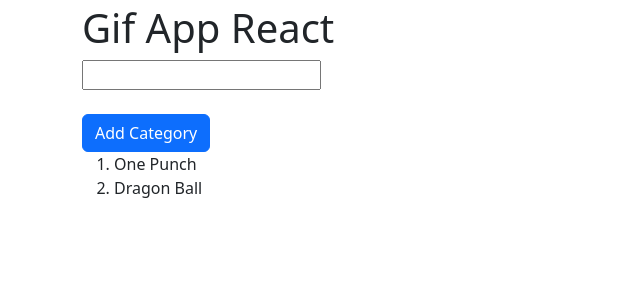
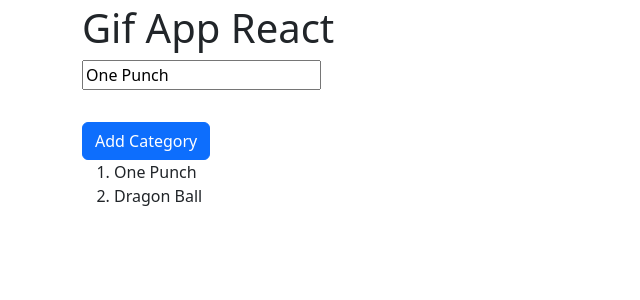
Before and after one commit to mlestrella843/GifApp-React, a React (Vite) app: page / in a window 1280 px wide. Shown: the top 300 px of the page, without its empty margins (0-640 px from the left). Built offline with nearby package versions, Linux system fonts and the light colour scheme.

Commit message:
Receiveng data Input from user

```diff
--- a/src/GifApp.jsx
+++ b/src/GifApp.jsx
@@ -1,5 +1,6 @@
 
   import { useState } from "react";
+  import { AddCategory } from "./components/AddCategory";
   import Button from 'react-bootstrap/Button';
   import Form from 'react-bootstrap/Form';
   import InputGroup from 'react-bootstrap/InputGroup';
@@ -25,8 +26,11 @@
             {/* Title */}
             <h1>Gif App React</h1>
 
-            {/* Input */}
-            <input className="mb-3 b-5" />
+            {/* { Input */}
+
+            <AddCategory />
+
+             {/* <input className="mb-3 border border-dark w-25" />  */}
 
             {/* Listado fr Gifs */}
 
--- /dev/null
+++ b/src/components/AddCategory.jsx
@@ -0,0 +1,36 @@
+import { useState } from 'react';
+
+
+export const AddCategory = () => {
+
+   const [ inputValue, setInputValue ] = useState('One Punch');
+
+   //Desestructuramos el evento sacando el target
+   const onInputChange = ( {target} ) => {
+       // console.log(target.value);
+         setInputValue(target.value);
+   }
+
+   const onSubmit = (event) => {
+        event.preventDefault();
+        console.log(inputValue);
+
+   }
+
+
+    return (
+
+            <form onSubmit={ (event) => onSubmit(event) }>
+                <input
+                    type="text"
+                    placeholder="Buscar Gifs"
+                    value = { inputValue }
+                    //En esta forma recibo el evento y lo envio como parametro
+                    //onChange = { (event) =>  onInputChange(event) }
+                    //Otra forma de hacerlo es haciendo referencia unicamente a la funcion la cual ya recibe el target
+                    onChange = { onInputChange }
+                />
+            </form>
+
+        )
+}
```
